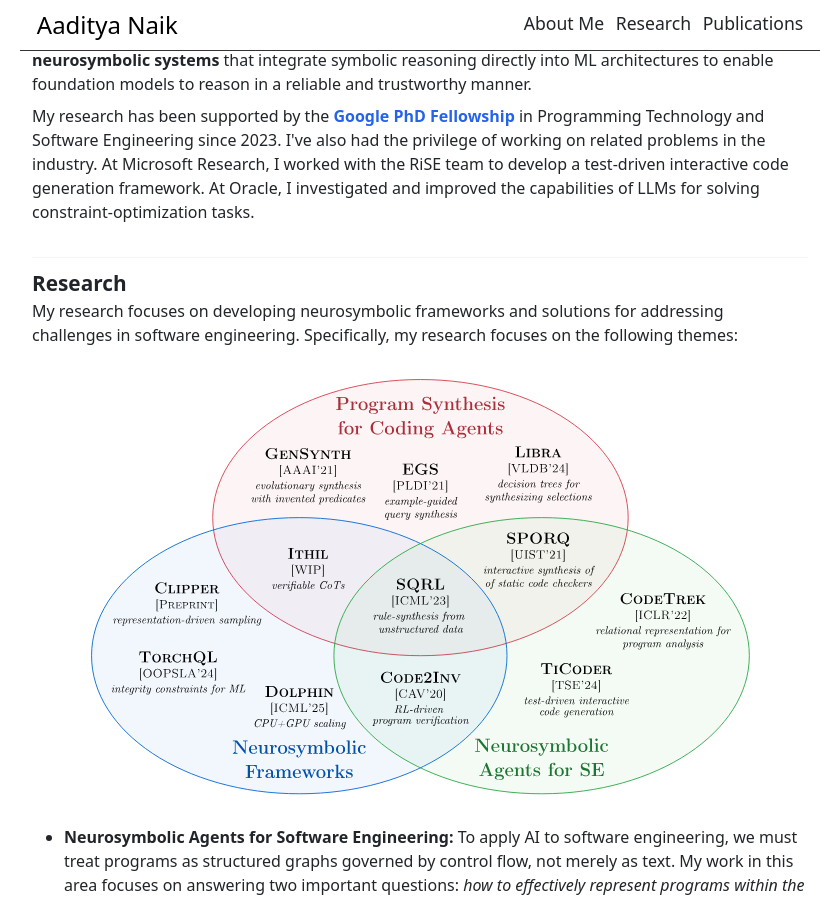
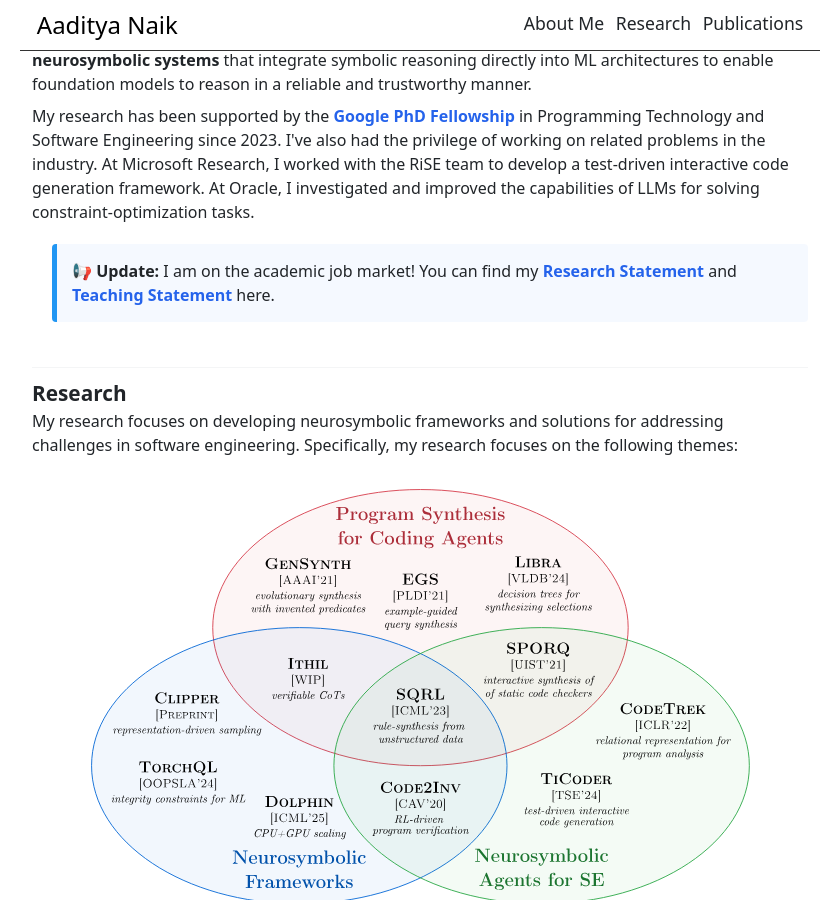
Before and after one commit to aadityanaik/aadityanaik.github.io, a Jekyll site: the page built from index.html, in a window 1280 px wide and 900 px high, scrolled down 384 px. Shown: the whole window, without its empty margins (220-1055 px from the left). Built offline with Jekyll 4.4.1, drawn with Linux system fonts in a browser that asks for light colours; a style sheet for code colours, icons or effects is not loaded.

Commit message:
Added announcements

```diff
--- a/index.html
+++ b/index.html
@@ -57,6 +57,12 @@ menu_weight: 1
 			to develop a test-driven interactive code generation framework. At Oracle, I investigated and improved the
 			capabilities of LLMs for solving constraint-optimization tasks.
 		</p>
+		<div
+			style="background-color: rgba(239, 246, 255, 0.6); border-left: 5px solid #2196f3; padding: 15px; margin: 20px 0 20px 20px; border-radius: 4px;">
+			📢 <strong>Update:</strong> I am on the academic job market! You can find my <a
+				href="assets/Research_Statement.pdf" target="_blank">Research Statement</a> and <a
+				href="assets/Teaching_Statement.pdf" target="_blank">Teaching Statement</a> here.
+		</div>
 	</div>
 </div>
 
```
Also changed, not shown: 2 other files.
